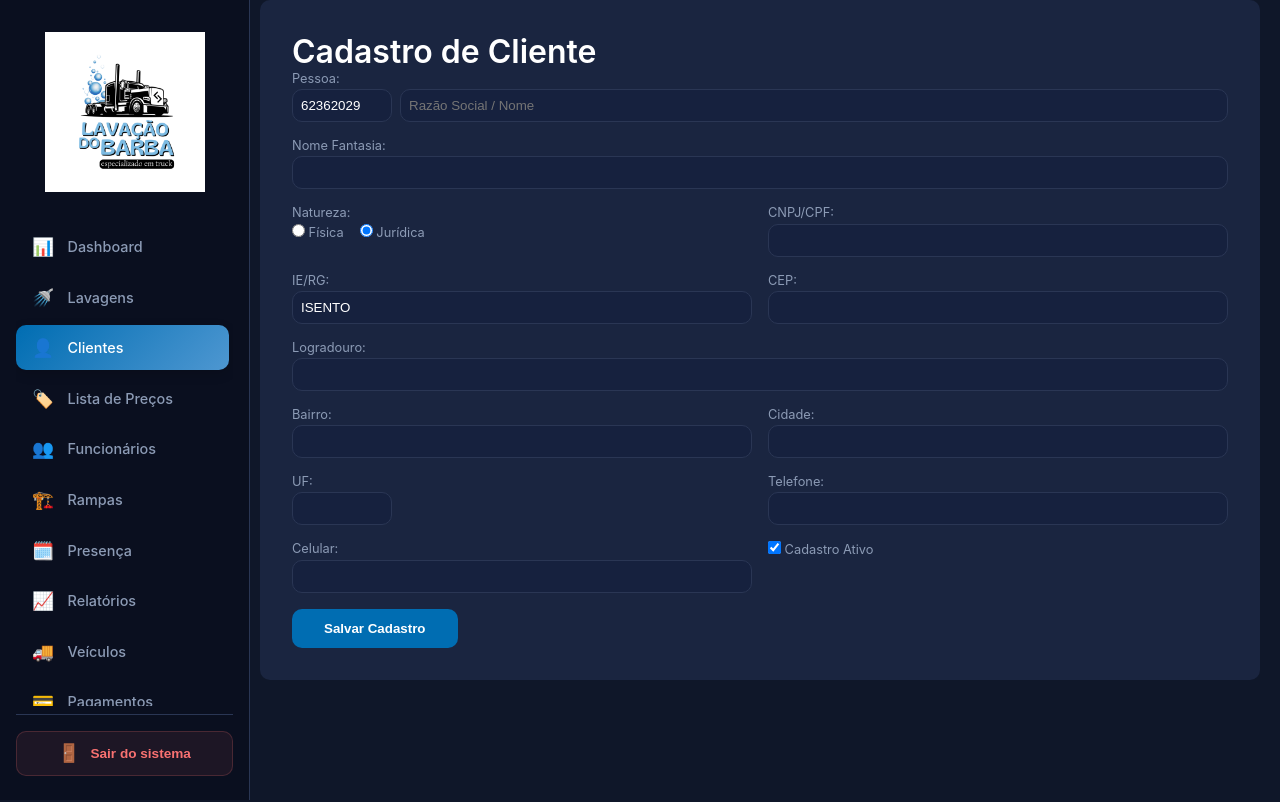
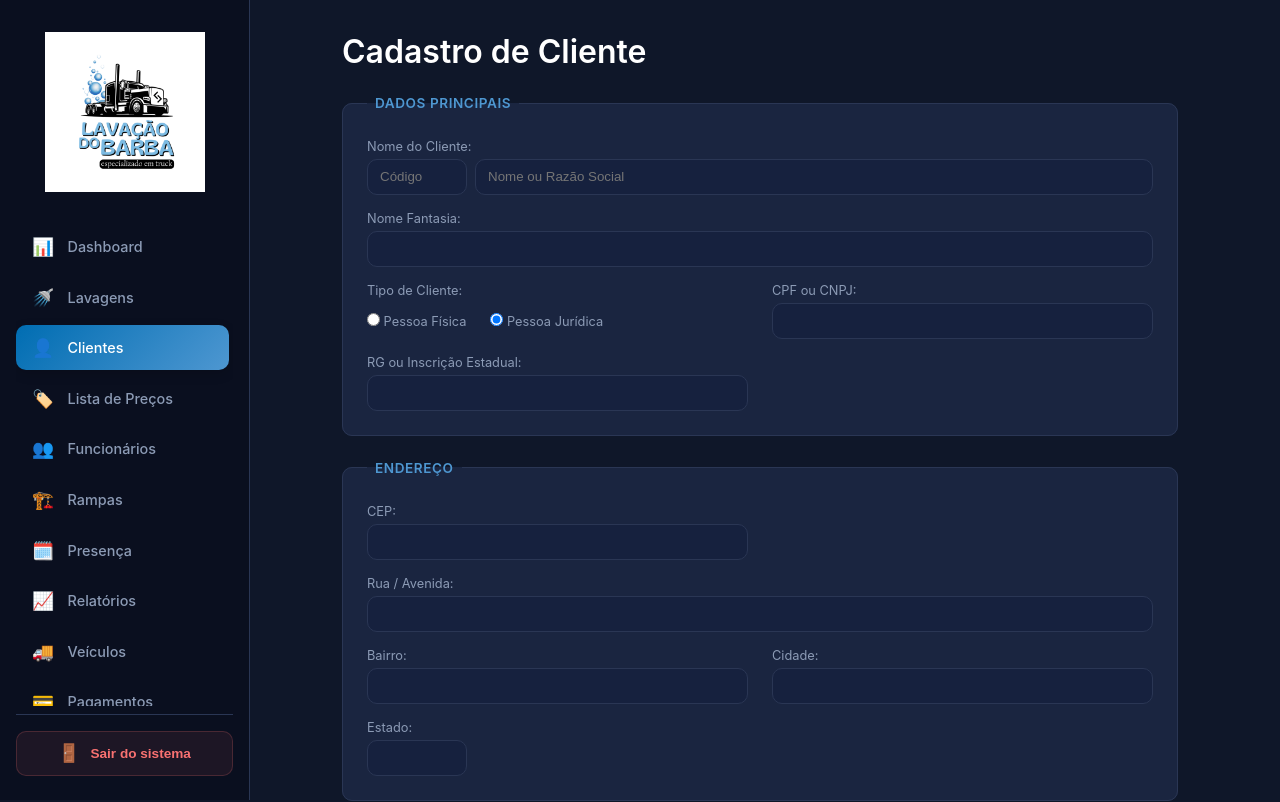
Before and after one commit to Lavacao-do-Barba/frontend-lavacao, a Vue app: page /clientes in a window 1280 px wide. Shown: the top 802 px of the page. Built offline with nearby package versions, Linux system fonts and the light colour scheme; no server answers; sample sign-in values are in the browser's storage.

Commit message:
FIX: melhora estilização e simplifica rótulos do formulário de cliente

```diff
--- a/src/views/Clientes.vue
+++ b/src/views/Clientes.vue
@@ -8,12 +8,12 @@ const salvando = ref(false)
 const erro = ref('')
 
 const cliente = ref({
-  codigo_pessoa: '62362029',
+  codigo_pessoa: '',
   nome: '',
   nome_fantasia: '',
   natureza: 'Juridica',
   cpf_cnpj: '',
-  ie_rg: 'ISENTO',
+  ie_rg: '',
   ie_st: '',
   im: '',
   emissao_rg: '',
@@ -28,6 +28,7 @@ const cliente = ref({
   ramal: '',
   telefone: '',
   celular: '',
+  email: '',
   contato: '',
   distancia: 0,
   cadastro_ativo: true,
@@ -73,80 +74,97 @@ onMounted(async () => {
   <div class="cliente-container">
     <h1>Cadastro de Cliente</h1>
 
-    <form class="form-grid" @submit.prevent="cadastrarCliente">
+    <form class="form-wrapper" @submit.prevent="cadastrarCliente" autocomplete="off">
+      <fieldset class="section">
+        <legend>Dados Principais</legend>
+        <div class="form-grid">
           <div class="field-group span-2">
-        <label>Pessoa:</label>
+            <label>Nome do Cliente:</label>
             <div class="row">
-          <input v-model="cliente.codigo_pessoa" class="short" />
-          <input v-model="cliente.nome" placeholder="Razão Social / Nome" required class="full" />
+              <input v-model="cliente.codigo_pessoa" placeholder="Código" class="short" autocomplete="off" name="cli-codigo" />
+              <input v-model="cliente.nome" placeholder="Nome ou Razão Social" required class="full" autocomplete="off" name="cli-nome" />
             </div>
           </div>
 
           <div class="field-group span-2">
             <label>Nome Fantasia:</label>
-        <input v-model="cliente.nome_fantasia" />
+            <input v-model="cliente.nome_fantasia" autocomplete="off" name="cli-fantasia" />
           </div>
 
           <div class="field-group">
-        <label>Natureza:</label>
+            <label>Tipo de Cliente:</label>
             <div class="radio-group">
-          <label><input type="radio" value="Fisica" v-model="cliente.natureza" /> Física</label>
-          <label><input type="radio" value="Juridica" v-model="cliente.natureza" /> Jurídica</label>
+              <label><input type="radio" value="Fisica" v-model="cliente.natureza" /> Pessoa Física</label>
+              <label><input type="radio" value="Juridica" v-model="cliente.natureza" /> Pessoa Jurídica</label>
             </div>
           </div>
 
           <div class="field-group">
-        <label>CNPJ/CPF:</label>
-        <input v-model="cliente.cpf_cnpj" />
+            <label>CPF ou CNPJ:</label>
+            <input v-model="cliente.cpf_cnpj" autocomplete="off" name="cli-doc" />
           </div>
 
           <div class="field-group">
-        <label>IE/RG:</label>
-        <input v-model="cliente.ie_rg" />
+            <label>RG ou Inscrição Estadual:</label>
+            <input v-model="cliente.ie_rg" autocomplete="off" name="cli-ierg" />
           </div>
+        </div>
+      </fieldset>
 
+      <fieldset class="section">
+        <legend>Endereço</legend>
+        <div class="form-grid">
           <div class="field-group">
             <label>CEP:</label>
-        <input v-model="cliente.cep" />
+            <input v-model="cliente.cep" autocomplete="off" name="cli-cep" />
           </div>
 
           <div class="field-group span-2">
-        <label>Logradouro:</label>
-        <input v-model="cliente.logradouro" />
+            <label>Rua / Avenida:</label>
+            <input v-model="cliente.logradouro" autocomplete="off" name="cli-logradouro" />
           </div>
 
           <div class="field-group">
             <label>Bairro:</label>
-        <input v-model="cliente.bairro" />
+            <input v-model="cliente.bairro" autocomplete="off" name="cli-bairro" />
           </div>
 
           <div class="field-group">
             <label>Cidade:</label>
-        <input v-model="cliente.cidade" />
+            <input v-model="cliente.cidade" autocomplete="off" name="cli-cidade" />
           </div>
 
           <div class="field-group">
-        <label>UF:</label>
-        <input v-model="cliente.uf" class="short" />
+            <label>Estado:</label>
+            <input v-model="cliente.uf" class="short" autocomplete="off" name="cli-uf" />
           </div>
+        </div>
+      </fieldset>
 
+      <fieldset class="section">
+        <legend>Contato</legend>
+        <div class="form-grid">
           <div class="field-group">
             <label>Telefone:</label>
-        <input v-model="cliente.telefone" />
+            <input v-model="cliente.telefone" autocomplete="off" name="cli-telefone" />
           </div>
 
           <div class="field-group">
             <label>Celular:</label>
-        <input v-model="cliente.celular" />
+            <input v-model="cliente.celular" autocomplete="off" name="cli-celular" />
           </div>
 
-      <div class="field-group">
-        <label>
-          <input type="checkbox" v-model="cliente.cadastro_ativo" /> Cadastro Ativo
+          <div class="field-group span-2">
+            <label>Email:</label>
+            <input v-model="cliente.email" type="email" placeholder="cliente@exemplo.com" autocomplete="off" name="cli-email" />
+          </div>
+        </div>
+      </fieldset>
+
+      <div class="footer-row">
+        <label class="checkbox-label">
+          <input type="checkbox" v-model="cliente.cadastro_ativo" /> Cliente Ativo
         </label>
-      </div>
-
-      <div class="span-2">
         <button type="submit" class="btn-save" :disabled="salvando">
           {{ salvando ? 'Salvando...' : 'Salvar Cadastro' }}
         </button>
@@ -156,15 +174,74 @@ onMounted(async () => {
 </template>
 
 <style scoped>
-.cliente-container { max-width: 1000px; margin: 0 auto; padding: 2rem; background: var(--bg-card); border-radius: var(--radius); }
-.form-grid { display: grid; grid-template-columns: repeat(2, 1fr); gap: 1rem; }
+.cliente-container {
+  max-width: 900px;
+  margin: 0 auto;
+  padding: 2rem;
+}
+.cliente-container h1 {
+  margin-bottom: 1.5rem;
+}
+.form-wrapper {
+  display: flex;
+  flex-direction: column;
+  gap: 1.5rem;
+}
+.section {
+  background: var(--bg-card);
+  border: 1px solid var(--border-color);
+  border-radius: var(--radius);
+  padding: 1.25rem 1.5rem 1.5rem;
+}
+.section legend {
+  padding: 0 0.5rem;
+  font-size: 0.85rem;
+  font-weight: 600;
+  color: var(--accent-light);
+  text-transform: uppercase;
+  letter-spacing: 0.04em;
+}
+.form-grid {
+  display: grid;
+  grid-template-columns: repeat(2, 1fr);
+  gap: 1rem 1.5rem;
+  margin-top: 0.5rem;
+}
 .span-2 { grid-column: span 2; }
-.field-group { display: flex; flex-direction: column; gap: 0.2rem; }
+.field-group { display: flex; flex-direction: column; gap: 0.3rem; }
 .field-group label { font-size: 0.8rem; color: var(--text-secondary); }
-.field-group input { padding: 0.5rem; background: var(--bg-secondary); border: 1px solid var(--border-color); color: var(--text-primary); border-radius: var(--radius); }
+.field-group input {
+  padding: 0.6rem 0.75rem;
+  background: var(--bg-secondary);
+  border: 1px solid var(--border-color);
+  color: var(--text-primary);
+  border-radius: var(--radius);
+  transition: border-color 0.15s ease;
+}
+.field-group input:focus {
+  outline: none;
+  border-color: var(--accent);
+}
 .row { display: flex; gap: 0.5rem; }
 .short { width: 100px; }
 .full { flex: 1; }
-.radio-group { display: flex; gap: 1rem; font-size: 0.9rem; }
-.btn-save { padding: 0.75rem 2rem; background: var(--accent); color: white; border: none; border-radius: var(--radius); cursor: pointer; font-weight: bold; }
+.radio-group { display: flex; gap: 1.5rem; font-size: 0.9rem; align-items: center; height: 100%; }
+.footer-row {
+  display: flex;
+  justify-content: space-between;
+  align-items: center;
+}
+.checkbox-label { display: flex; align-items: center; gap: 0.5rem; font-size: 0.9rem; }
+.btn-save {
+  padding: 0.75rem 2rem;
+  background: var(--accent);
+  color: white;
+  border: none;
+  border-radius: var(--radius);
+  cursor: pointer;
+  font-weight: bold;
+  transition: opacity 0.15s ease;
+}
+.btn-save:hover:not(:disabled) { opacity: 0.9; }
+.btn-save:disabled { opacity: 0.6; cursor: not-allowed; }
 </style>
```
Lines whose indentation alone changed are shown as unchanged.
